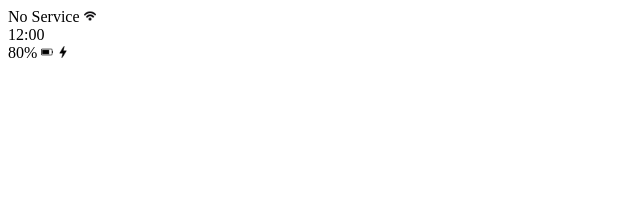
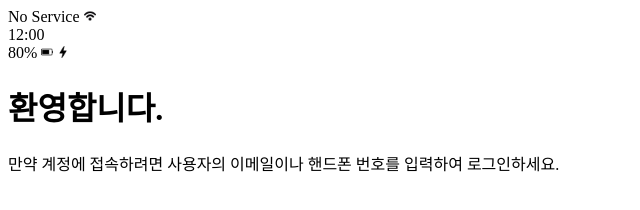
Before and after one commit to okeyeyo/html-css, a plain HTML site: page index.html in a window 1280 px wide. Shown: the whole page, without its empty margins (0-640 px from the left). Drawn offline with Linux system fonts and the light colour scheme.

Commit message:
헤더 추가

```diff
--- a/index.html
+++ b/index.html
@@ -22,6 +22,12 @@
             <img src="img/thunder.png" alt="bolt" class="status-bar__column__icon"> <!--Designed by Freepik-->
         </div>
     </div>
+
+    <header class="welcome-header">
+        <h1 class="welcome-header__title">환영합니다.</h1>
+        <p class="welcome-header__text">만약 계정에 접속하려면 사용자의 이메일이나 핸드폰 번호를 입력하여 로그인하세요.</p>
+    </header>
+
 </body>
 </html>
 
```
